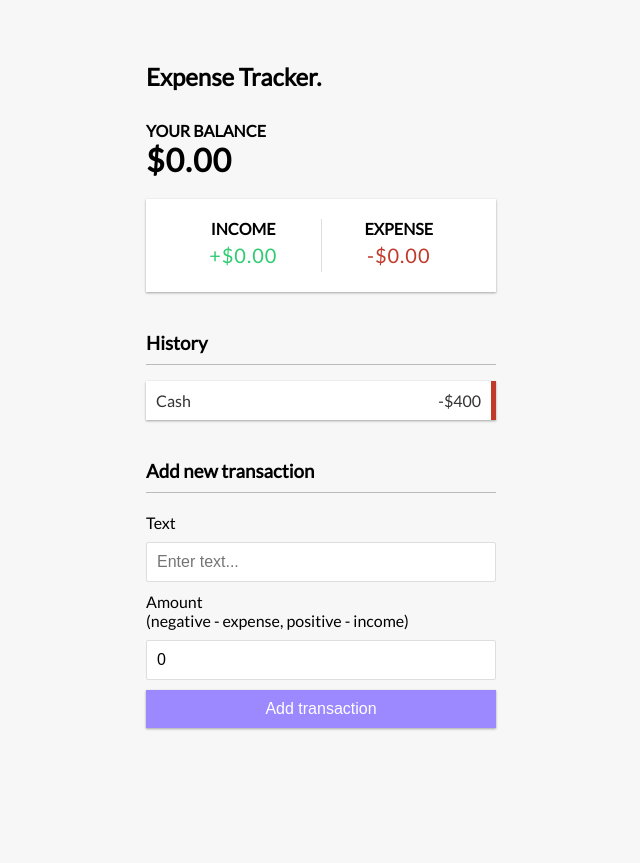
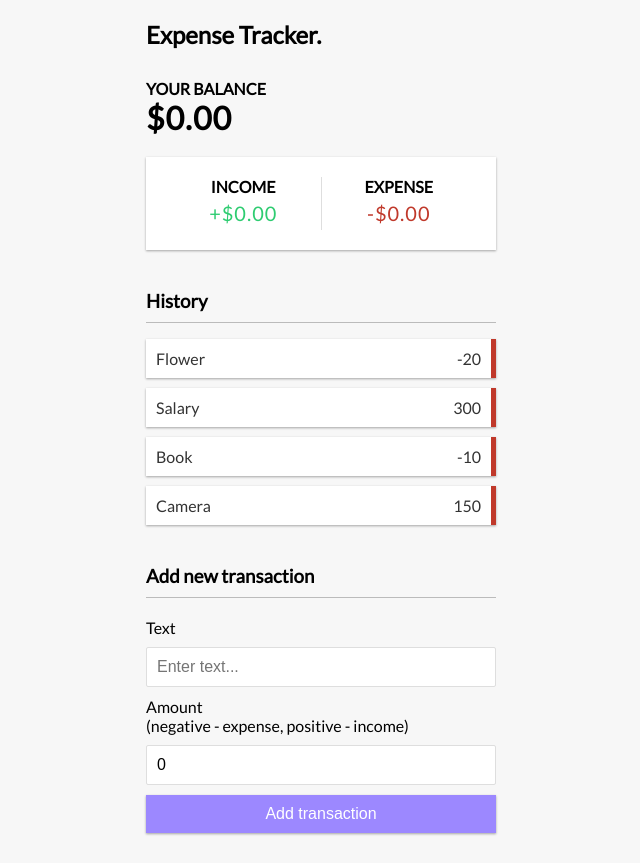
Before and after one commit to shubhamsingh11/expenseTracker, a React (Create React App) app: page / in a window 1280 px wide. Shown: the whole page, without its empty margins (319-959 px from the left). Before the commit the page ends 800 px from the top, so only its background shows below. Built offline with nearby package versions, Linux system fonts and the light colour scheme.

Commit message:
Added Transaction component , reducer logic and used context in transaction list

```diff
--- a/src/App.js
+++ b/src/App.js
@@ -5,9 +5,11 @@ import { IncomeExpenses } from './component/IncomeExpenses.jsx';
 import { TransactionList } from './component/TransactionList.jsx';
 import { AddTransaction } from './component/AddTransaction.jsx';
 
+import { GlobalProvider } from './context/state';
+
 function App() {
   return (
-    <div>
+    <GlobalProvider>
       <Header />
       <div className="container">
         <Balance />
@@ -15,7 +17,7 @@ function App() {
         <TransactionList />
         <AddTransaction />
       </div>
-    </div>
+    </GlobalProvider>
   );
 }
 
--- /dev/null
+++ b/src/component/Transaction.jsx
@@ -0,0 +1,9 @@
+import React from 'react';
+
+export const Transaction = (props) => {
+    return (
+        <li className="minus">
+              {props.transaction.text}<span>{props.transaction.amount}</span><button className="delete-btn">x</button>
+        </li>
+    )
+}
--- a/src/component/TransactionList.jsx
+++ b/src/component/TransactionList.jsx
@@ -1,13 +1,22 @@
-import React from 'react';
+import React , { useContext } from 'react';
+import { GlobalContext } from '../context/state';
+
+import { Transaction } from './Transaction';
 
 export const TransactionList = () => {
+  // const context = useContext(GlobalContext);
+  const { transactions } = useContext(GlobalContext);
+
+
     return (
         <>
         <h3>History</h3>
         <ul className="list">
-          <li className="minus">
-            Cash <span>-$400</span><button className="delete-btn">x</button>
-          </li>
+          {transactions.map(transaction => (
+            <Transaction key={transaction.id} transaction={transaction}/>
+          ) )}
+
+
         </ul>
         </>
     )
--- a/src/context/reducer.js
+++ b/src/context/reducer.js
@@ -0,0 +1,6 @@
+export const AppReducer = (state, action) => {
+    switch (action.type) {
+        default:
+            return state;
+    }
+}
--- a/src/context/state.js
+++ b/src/context/state.js
@@ -1,5 +1,5 @@
 import React, { createContext, useReducer } from 'react';
-import AppReducer from './reducer';
+import { AppReducer } from './reducer';
 
 //Initial State
 const initialState = {
@@ -15,7 +15,7 @@ export const GlobalContext = createContext(initialState);
 
 //Provider Component : To provide access to all our components to our state.
 export const GlobalProvider = ({ children }) => {
-    const [state, dispatch] = useReducer(reducer, initialState);
+    const [state, dispatch] = useReducer(AppReducer, initialState);
 
     /*With the help of the below return statement we will be able to pass the transactions which is
     part of our state to all our childern components using useContext */
```
